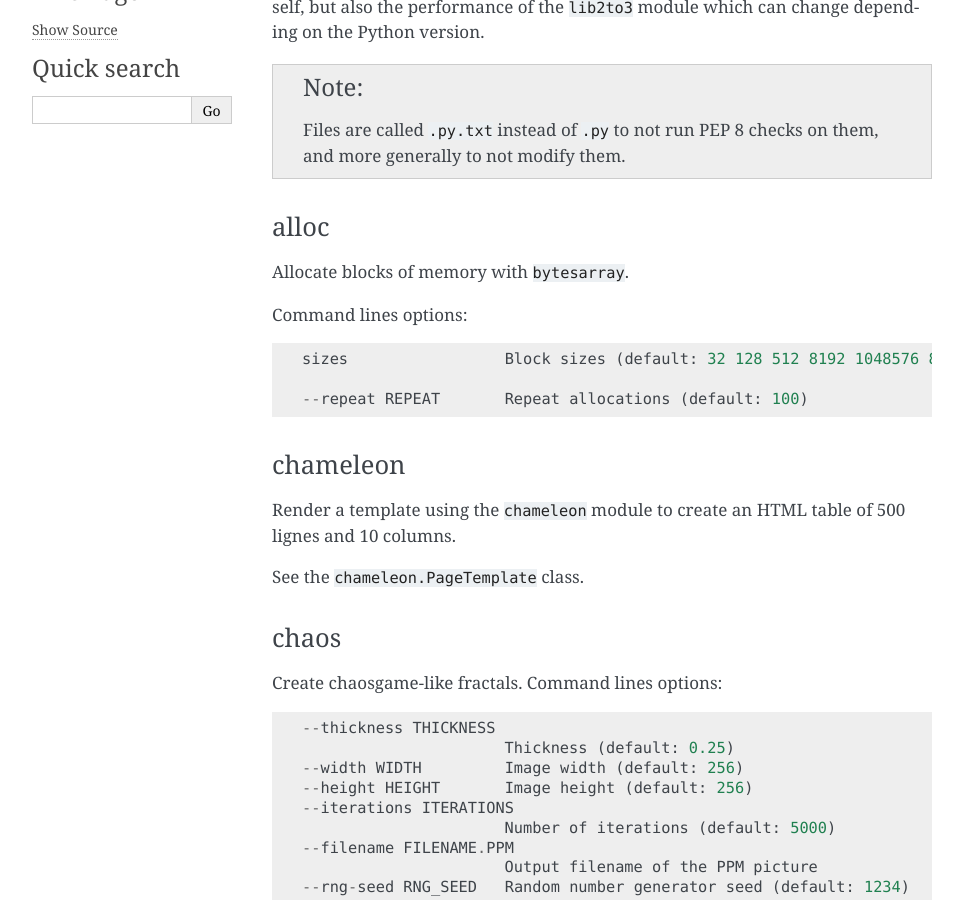
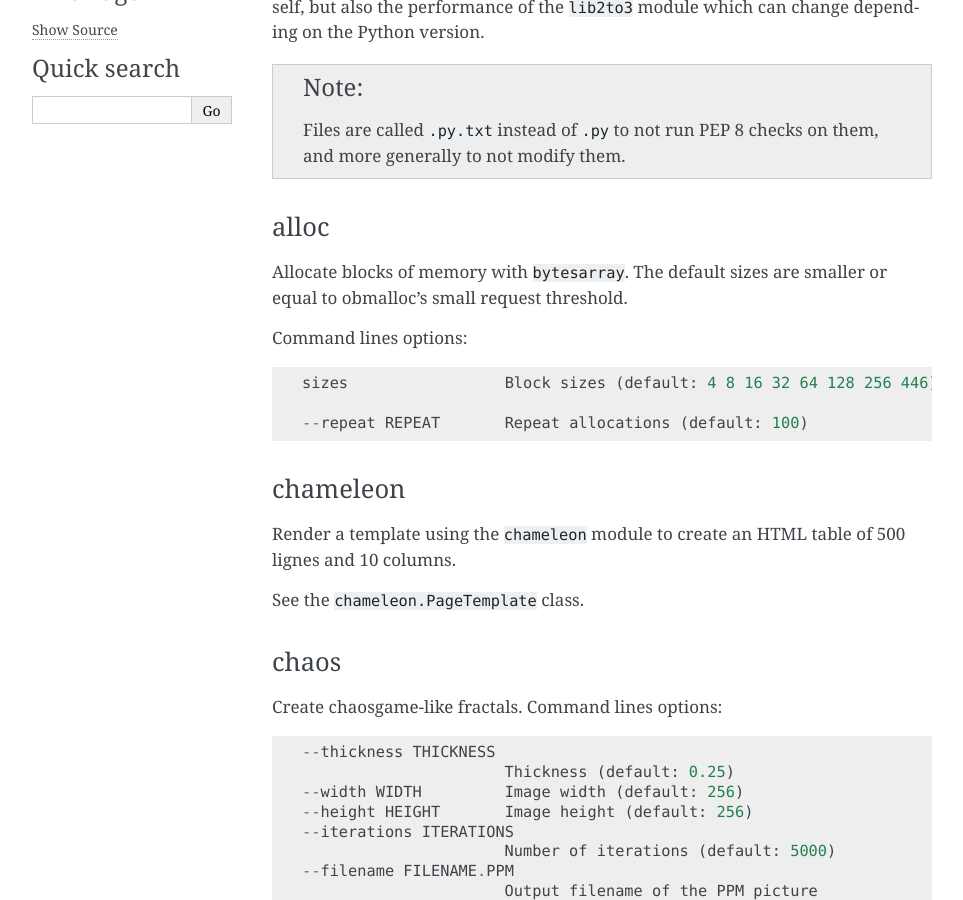
Before and after one commit to python/pyperformance, a Sphinx documentation site: the page built from doc/benchmarks.rst, in a window 1280 px wide and 900 px high, scrolled down 1118 px. Shown: the whole window, without its empty margins (148-1111 px from the left). Built offline with Sphinx 7.4.7, drawn with Linux system fonts in a browser that asks for light colours.

Commit message:
Update docs

```diff
--- a/doc/benchmarks.rst
+++ b/doc/benchmarks.rst
@@ -56,11 +56,12 @@ depending on the Python version.
 alloc
 -----
 
-Allocate blocks of memory with ``bytesarray``.
+Allocate blocks of memory with ``bytesarray``. The default sizes are smaller or
+equal to obmalloc's small request threshold.
 
 Command lines options::
 
-  sizes                 Block sizes (default: 32 128 512 8192 1048576 8388608)
+  sizes                 Block sizes (default: 4 8 16 32 64 128 256 446)
 
   --repeat REPEAT       Repeat allocations (default: 100)
 
```
